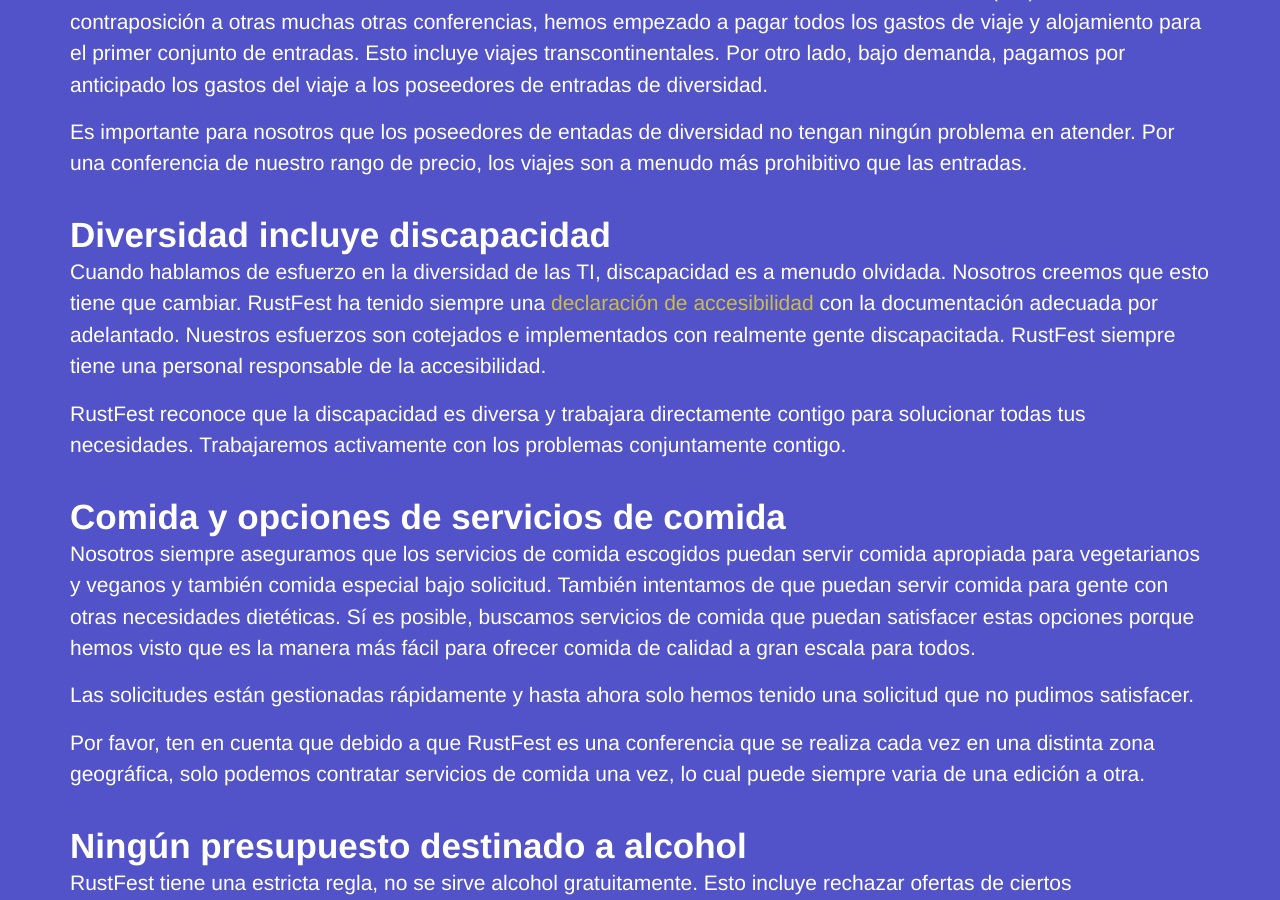
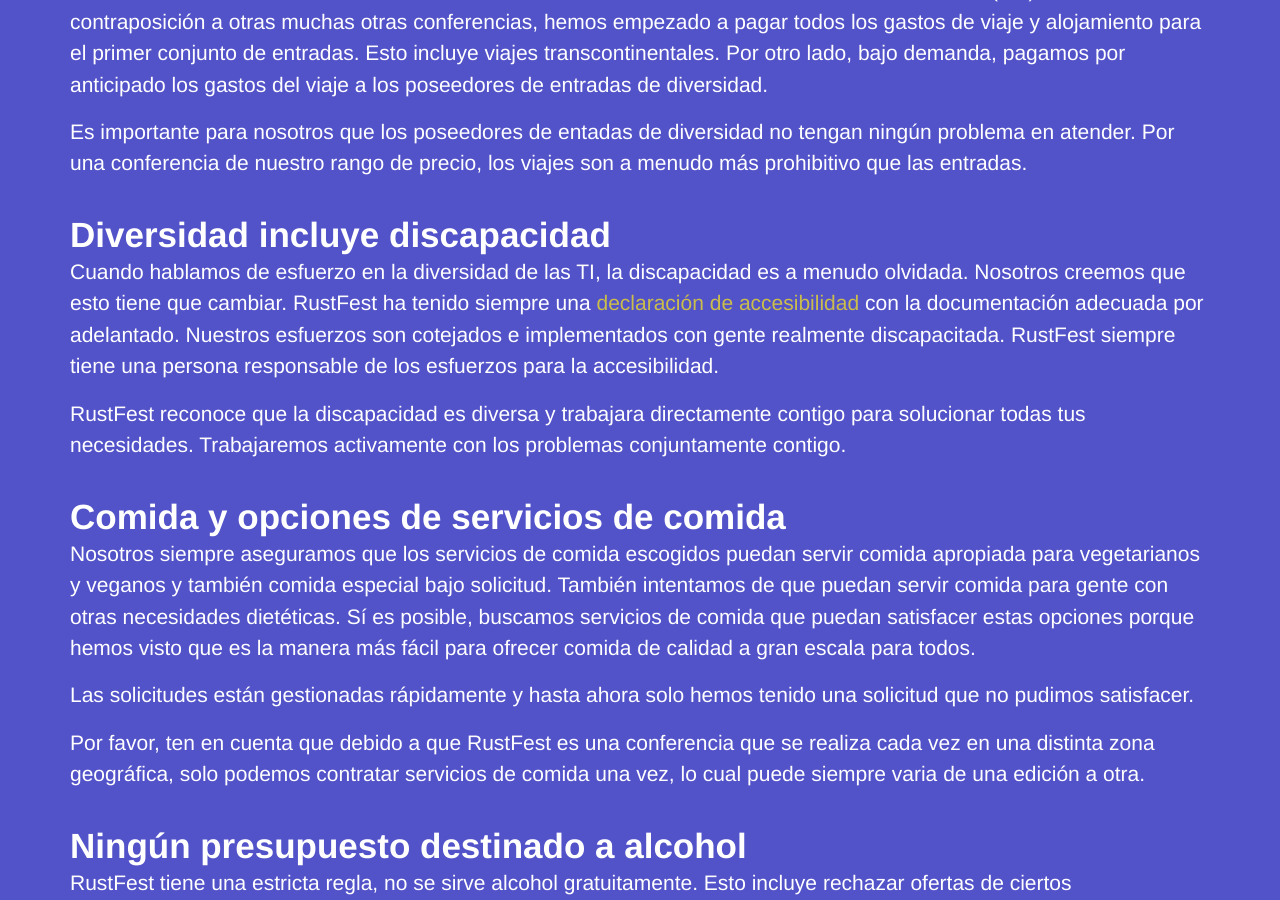
Before and after one commit to RustFestEU/barcelona.rustfest.eu, a Jekyll site: the page built from diversity.es.md, in a window 1280 px wide and 900 px high, scrolled down 783 px. Built offline with Jekyll 4.4.1, drawn with Linux system fonts in a browser that asks for light colours; nearby versions of some CDN libraries.

Commit message:
Update diversity.es.md
Co-Authored-By: Roberto Huertas <roberto.huertas@outlook.com>

```diff
--- a/diversity.es.md
+++ b/diversity.es.md
@@ -23,7 +23,7 @@
 
 ## Diversidad incluye discapacidad
 
-Cuando hablamos de esfuerzo en la diversidad de las TI, discapacidad es a menudo olvidada. Nosotros creemos que esto tiene que cambiar. RustFest ha tenido siempre una [declaración de accesibilidad](/accessibility/) con la documentación adecuada  por adelantado. Nuestros esfuerzos son cotejados e implementados con realmente gente discapacitada. RustFest siempre tiene una personal responsable de la accesibilidad.
+Cuando hablamos de esfuerzo en la diversidad de las TI, la discapacidad es a menudo olvidada. Nosotros creemos que esto tiene que cambiar. RustFest ha tenido siempre una [declaración de accesibilidad](/accessibility/) con la documentación adecuada  por adelantado. Nuestros esfuerzos son cotejados e implementados con gente realmente discapacitada. RustFest siempre tiene una persona responsable de los esfuerzos para la accesibilidad.
 
 RustFest reconoce que la discapacidad es diversa y trabajara directamente contigo para solucionar todas tus necesidades. Trabajaremos activamente con los problemas conjuntamente contigo.
 
```
